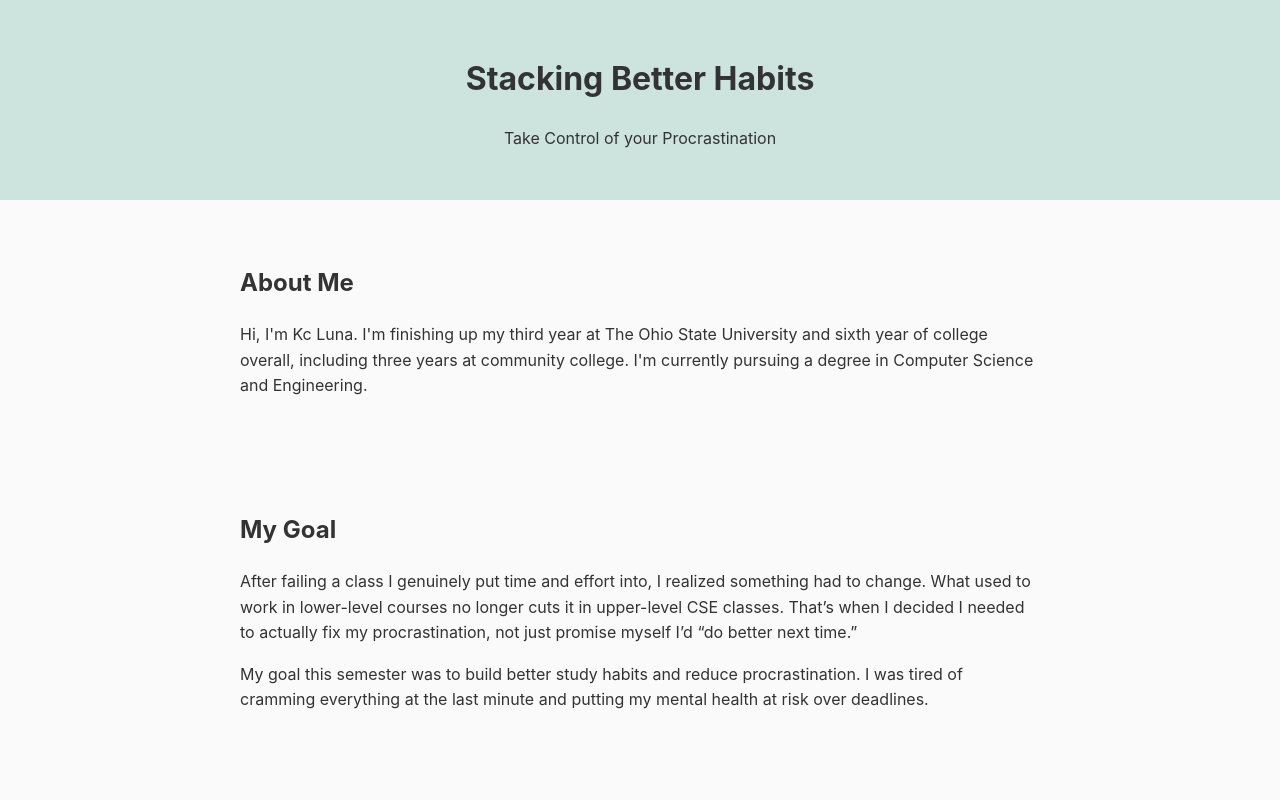
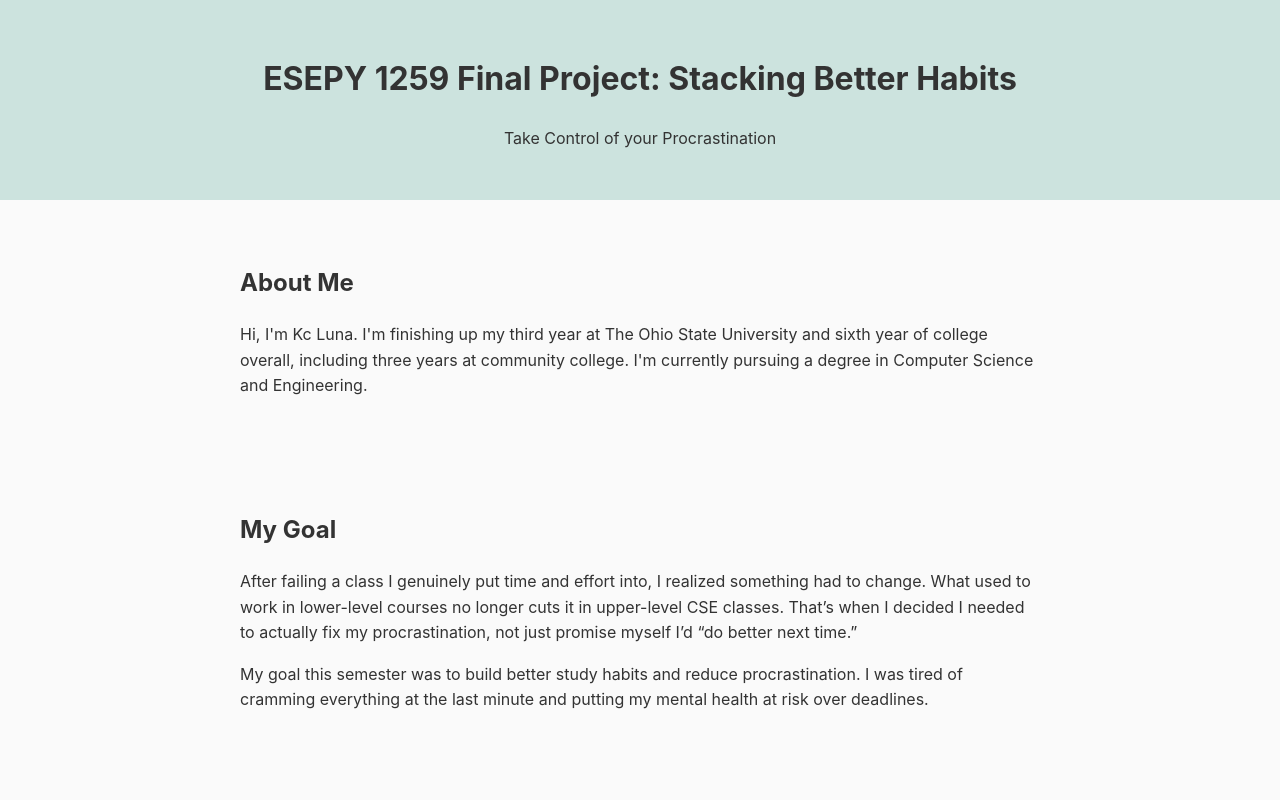
Before and after one commit to LunaKc/lunakc.github.io, a plain HTML site: page index.html in a window 1280 px wide. Shown: the top 800 px of the page. Drawn offline with Linux system fonts and the light colour scheme.

Commit message:
mninor change in title

```diff
--- a/index.html
+++ b/index.html
@@ -8,7 +8,7 @@
 </head>
 <body>
   <header class="hero">
-    <h1>Stacking Better Habits</h1>
+    <h1>ESEPY 1259 Final Project: Stacking Better Habits</h1>
     <p>Take Control of your Procrastination</p>
   </header>
 
```
